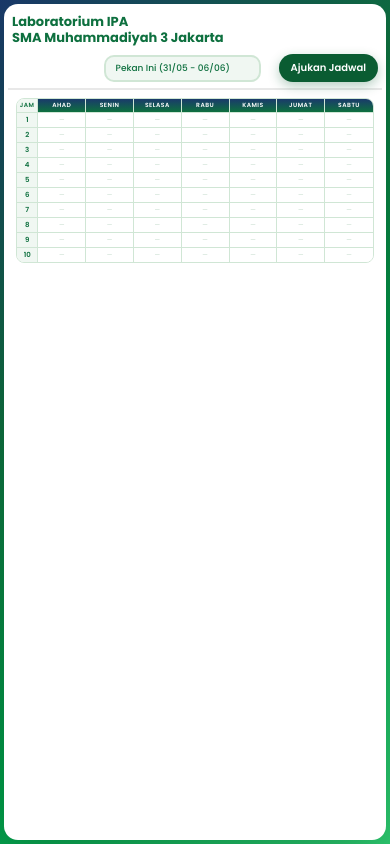
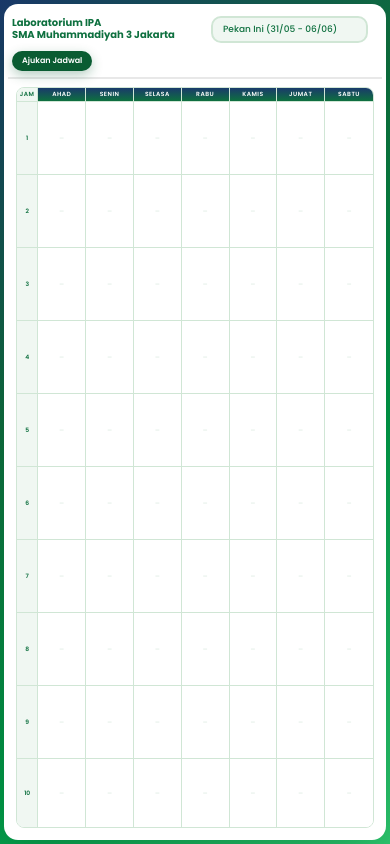
Before and after one commit to mufaxp/mugalab, a plain HTML site: page frontend/index.html in a window 390 px wide. Drawn offline with Linux system fonts and the light colour scheme; no server answers.

Commit message:
v0.13.7 - perbaikan tampilan mobile

```diff
--- a/frontend/css/style.css
+++ b/frontend/css/style.css
@@ -201,58 +201,59 @@
     text-align: left;
 }
 
+@media (max-width: 1024px) {
+    body {
+        padding: 8px;
+    }
+    .card {
+        border-radius: 16px;
+    }
+}
+
 @media (max-width: 640px) {
-    html, body {
-        overflow: hidden;
-    }
-
     body {
         padding: 4px;
     }
-
     .card {
         border-radius: 14px;
         padding: 10px 4px 4px 4px;
-        height: 100%;
     }
-
     .card-header {
         padding: 0 4px 6px 4px;
     }
-
     .week-dropdown {
         min-width: 130px;
         font-size: 9px;
         padding: 6px 10px;
     }
-
     .btn-ajukan {
         font-size: 10px;
         padding: 6px 12px;
     }
-
-    .table-wrapper {
-        overflow-y: auto;
-        overflow-x: hidden;
-        flex-grow: 1;
-        -webkit-overflow-scrolling: touch;
-    }
-
     table {
         border-radius: 8px;
-        height: auto;
     }
-
     th, td {
         font-size: 7px;
         padding: 2px 1px;
     }
-
     th {
         font-size: 6px;
     }
-
     th:first-child, td:first-child {
         width: 6%;
     }
 }
+
+@media (max-width: 400px) {
+    .card-title {
+        font-size: 10px;
+    }
+    .btn-ajukan {
+        font-size: 8px;
+        padding: 4px 10px;
+    }
+    th, td {
+        font-size: 6px;
+    }
+}
```
